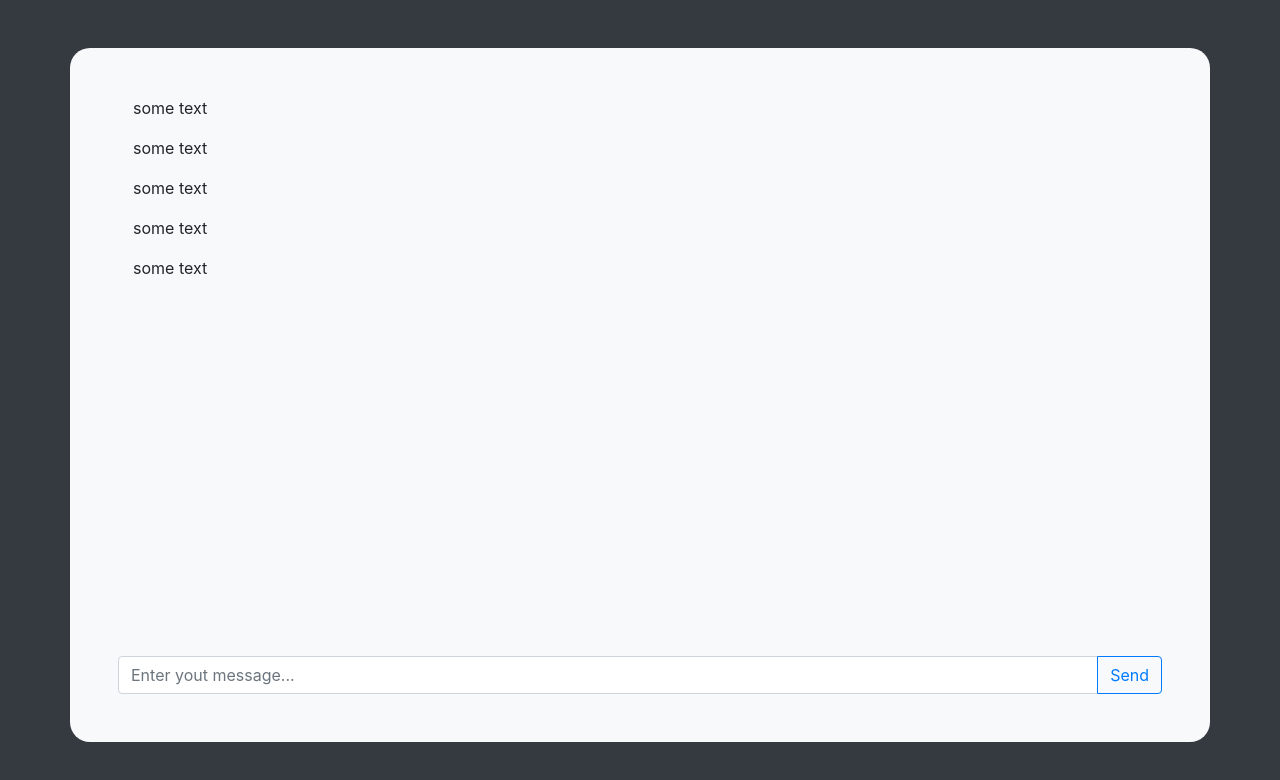
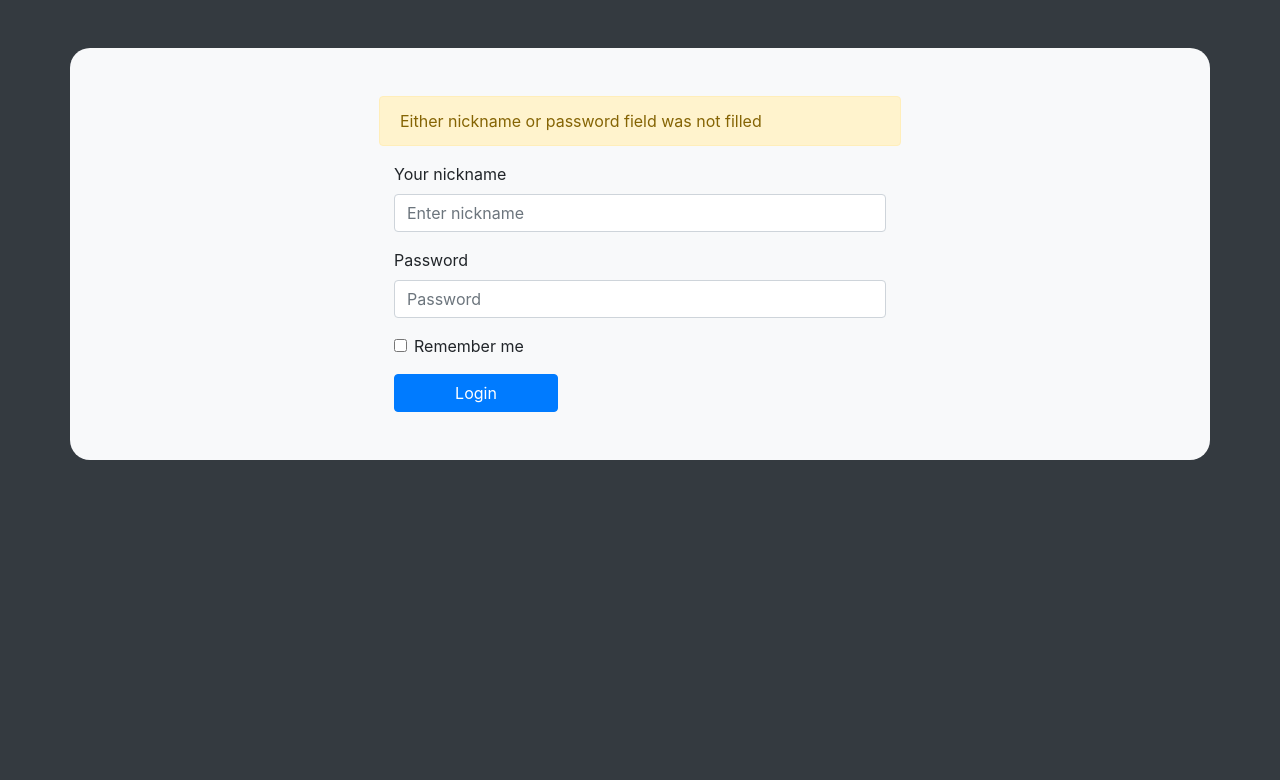
Before and after one commit to EzeeBreezy/chat, a website: page public/index.html in a window 1280 px wide. Drawn offline with nearby package versions, Linux system fonts and the light colour scheme.

Commit message:
reading form data, need alert

```diff
--- a/public/index.html
+++ b/public/index.html
@@ -10,25 +10,28 @@
 </head>
 <body class="bg-dark">
 
-  <div id="loginContainer" class="container mt-5 p-5 bg-light d-none">
-    <form class="col-lg-6 ml-auto mr-auto">
+  <div id="loginContainer" class="container mt-5 p-5 bg-light">
+      <div class="ml-auto mr-auto col-lg-6 alert alert-warning" id="alert">
+          Either nickname or password field was not filled
+        </div>
+    <form id="loginForm" class="col-lg-6 ml-auto mr-auto">
       <div class="form-group">
         <label for="nicknameInp">Your nickname</label>
-        <input type="email" class="form-control" id="nicknameInp" placeholder="Enter nickname">
+        <input type="text" class="form-control" name="nickname" id="nicknameInp" placeholder="Enter nickname">
       </div>
       <div class="form-group">
         <label for="passwordInp">Password</label>
-        <input type="password" class="form-control" id="passwordInp" placeholder="Password">
+        <input type="password" class="form-control" name="password" id="passwordInp" placeholder="Password">
       </div>
       <div class="form-group form-check">
-        <input type="checkbox" class="form-check-input" id="rememberCheck">
+        <input type="checkbox" class="form-check-input" name="check" id="rememberCheck">
         <label class="form-check-label" for="rememberCheck">Remember me</label>
       </div>
       <button type="submit" class="btn col-lg-4 btn-primary">Login</button>
     </form>
   </div>
 
-  <div id="chatBodyContainer" class="container mt-5 p-5 bg-light">
+  <div id="chatContainer" class="container mt-5 p-5 bg-light d-none">
     <div  id="messagesContainer" class="container">
       <p>some text</p>
       <p>some text</p>
--- a/public/main.js
+++ b/public/main.js
@@ -0,0 +1,15 @@
+let nickname = '', password = ''
+
+//! do i need to use FormData
+loginForm.onsubmit = event => {
+    event.preventDefault()
+    if (nicknameInp.value !== '' && passwordInp.value !== '') {
+        nickname = loginForm.nickname.value
+        loginForm.nickname.value = ''
+        password = loginForm.password.value
+        loginForm.password.value = ''
+    }
+    // else
+
+
+}
```
